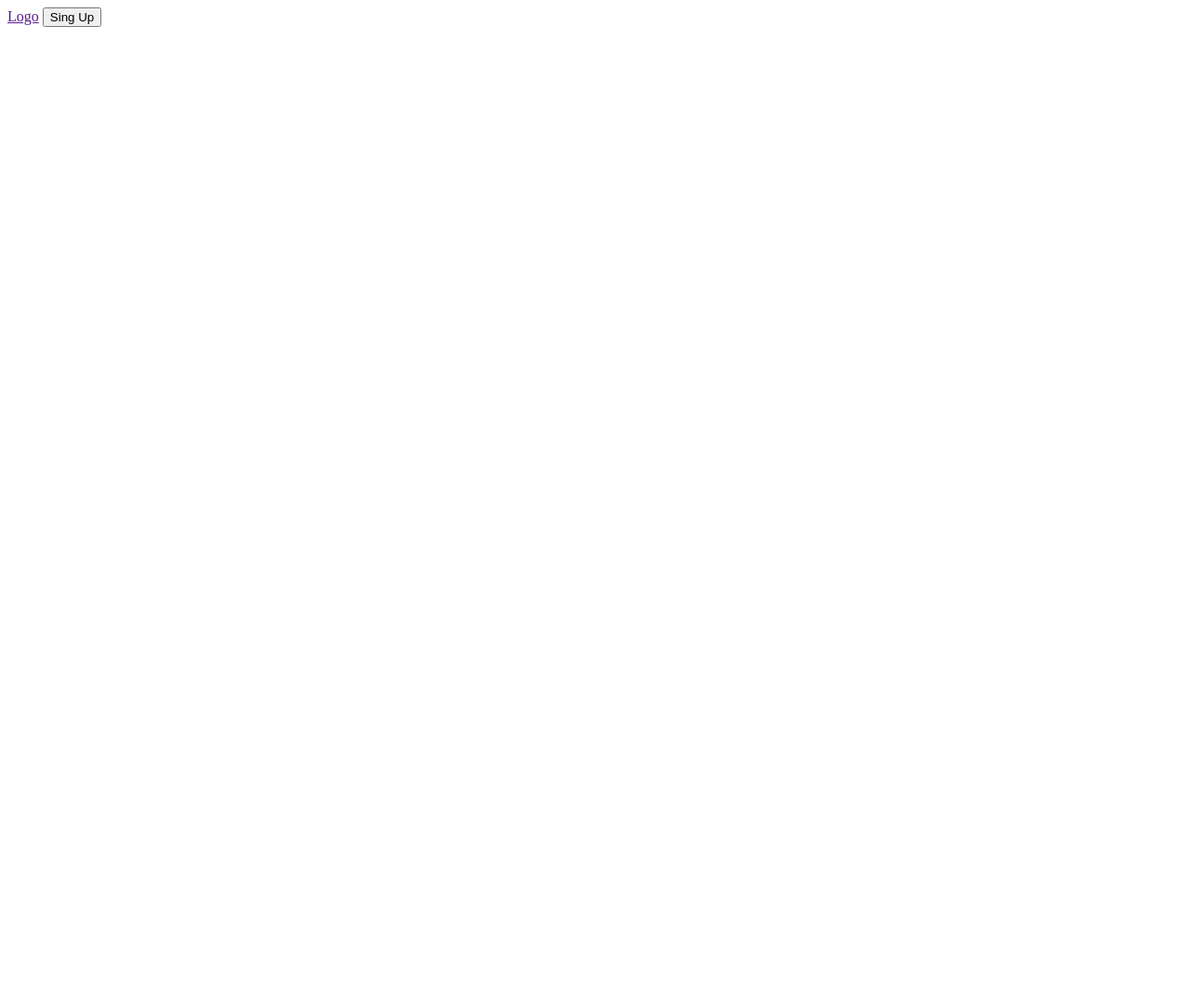
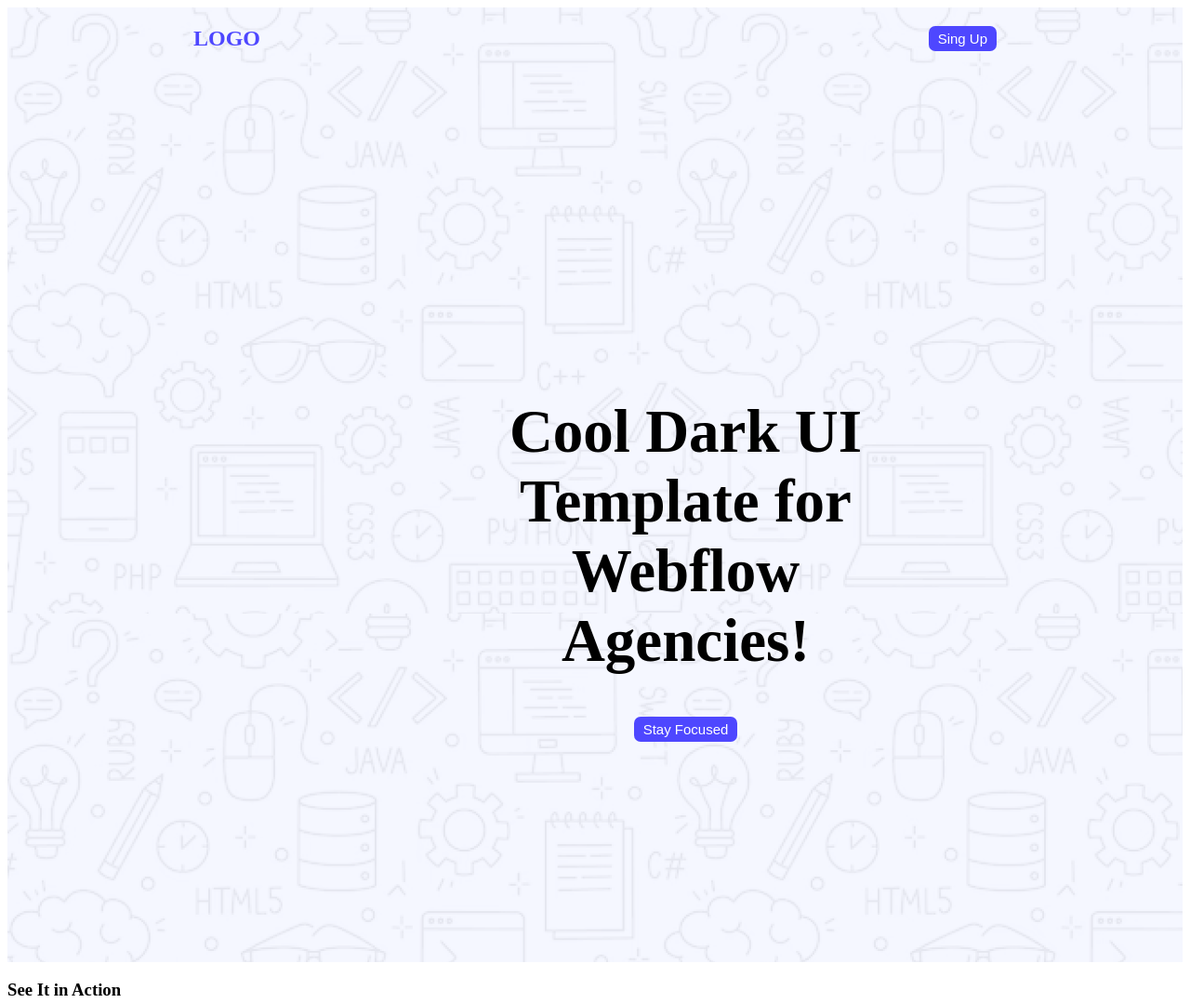
Before and after one commit to parvezelias375/B12A1, a plain HTML site: page index.html in a window 1280 px wide. Shown: the top 1079 px of the page at 93% size. Before the commit the page ends 800 px from the top, so only its background shows below. Drawn offline with Linux system fonts and the light colour scheme.

Commit message:
added header file

```diff
--- a/index.html
+++ b/index.html
@@ -4,14 +4,40 @@
     <meta charset="UTF-8">
     <meta name="viewport" content="width=device-width, initial-scale=1.0">
     <title>Document</title>
+    <link rel="preconnect" href="https://fonts.googleapis.com">
+<link rel="preconnect" href="https://fonts.gstatic.com" crossorigin>
+<link href="https://fonts.googleapis.com/css2?family=Open+Sans:ital,wght@0,300..800;1,300..800&display=swap" rel="stylesheet">
+<link rel="preconnect" href="https://fonts.googleapis.com">
+<link rel="preconnect" href="https://fonts.gstatic.com" crossorigin>
+<link href="https://fonts.googleapis.com/css2?family=Open+Sans:ital,wght@0,300..800;1,300..800&family=Raleway:ital,wght@0,100..900;1,100..900&display=swap" rel="stylesheet">
+    <link rel="stylesheet" href="styles/style.css">
 </head>
 <body>
+
+<header class="header">
+
+    <nav>
+        <h2>LOGO</h2>
+        <button class="btn-primary">Sing Up</button>
+
+    </nav>
+    <div class="banner-text">
+        <div class="banner-content">
+                   <h1 class="banner-title">
+Cool Dark UI Template for <br> Webflow Agencies!
+       </h1>
+       <button class="btn-primary"> Stay Focused</button>
+    </div>
+</div>
+    </header>
     <main>
-<section>
-    <nav>
-        <a href="">Logo</a>
-        <a href=""><button>Sing Up</button></a>
-    </nav>
+    <section class="action">
+        <h3 class="action-title">
+            See It in Action
+        </h3>
+<p class="action-dscrption">Explore the live preview and imagine your brand in this bold new look.</p>
+<button class="btn-primary">Lunch Live Preview</button>
+    </section>
 </section>
     </main>
     <footer>
--- /dev/null
+++ b/styles/style.css
@@ -0,0 +1,55 @@
+.open-sans-normal {
+  font-family: "Open Sans", sans-serif;
+  font-optical-sizing: auto;
+  font-style: normal;
+  font-variation-settings:
+    "wdth" 100;
+}
+
+.open-sans-<uniquifier> {
+  font-family: "Open Sans", sans-serif;
+  font-optical-sizing: auto;
+  font-weight: <weight>;
+  font-style: normal;
+  font-variation-settings:
+    "wdth" 100;
+}
+.btn-primary{
+background-color: #4E47FF;
+padding: 5px 10px;
+border-radius: 7px;
+color: white;
+border: none;
+font-size: 15px;
+}
+/* header */
+.header{
+    background-image: url('../Assets/Hero-bg.png');
+   margin-top: 0px;
+}
+    /* nav style */
+nav h2{
+font-size: bold;
+color: #4E47FF;
+
+}
+nav{
+    display: flex;
+   justify-content: space-between;
+  margin: 0px 200px;
+  align-items: center;
+}
+
+.banner-title{
+ font-weight: bold;
+ font-size: 65px;
+ text-align: center;
+
+}
+.banner-text{
+    display: flex;
+    justify-content: space-between;
+    margin: 0 35px 0 230px;
+    padding: 309px 267px 237px 267px;
+    text-align: center;
+}
```
Also changed, not shown: Assets/Hero-bg.png (added), Assets/avatar.png (added), Assets/icon-star.png (added), Assets/wc-big.png (added), Assets/wc-mini.png (added), ui/action.png (added), ui/banner.png (added), ui/footer.png (added), ui/newsletter.png (added), ui/productive_user.png (added), ui/review.png (added), 2 other files.
